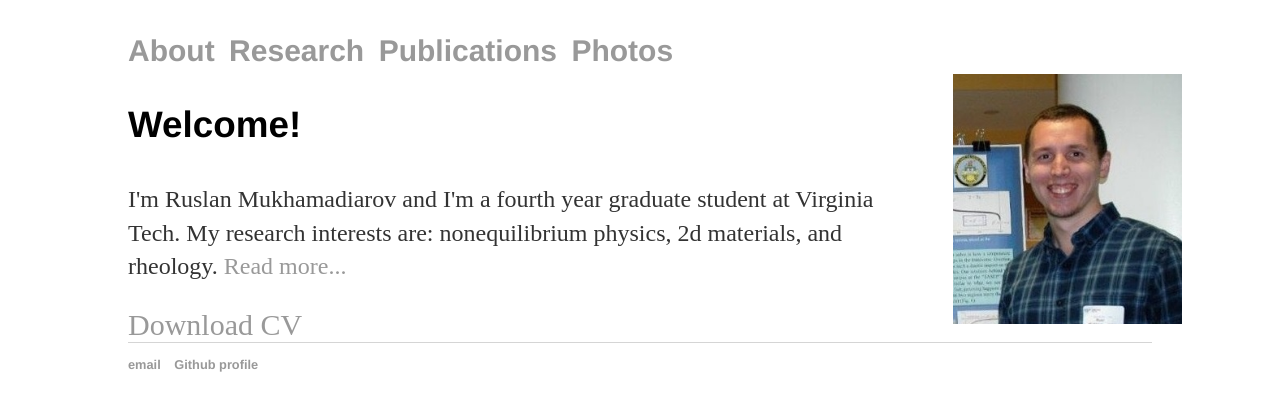
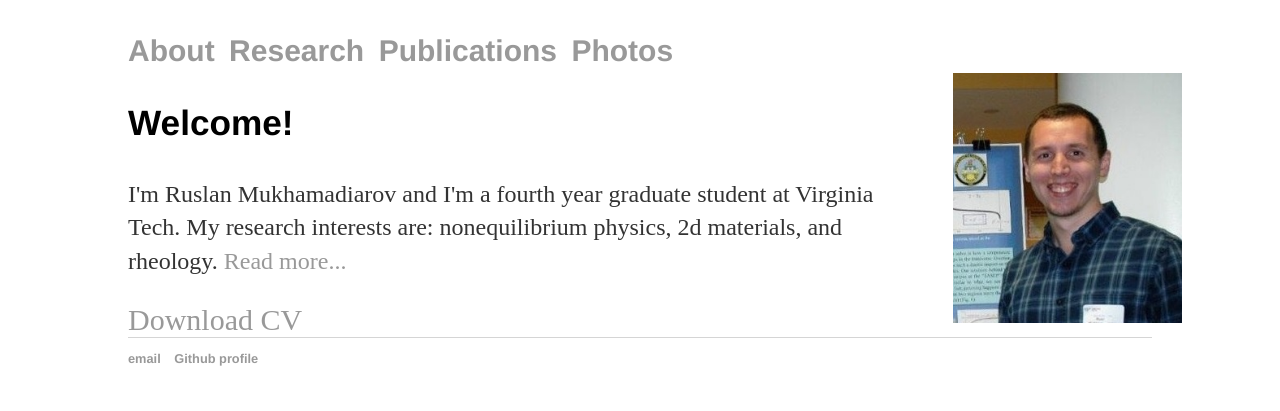
Before and after one commit to RusFortunat/mukhamadiarov, a Jekyll site: the page built from index.html, in a window 1280 px wide. Shown: the top 411 px of the page. Built offline with Jekyll 4.4.1, drawn with Linux system fonts in a browser that asks for light colours.

Commit message:
Update main.css

```diff
--- a/css/main.css
+++ b/css/main.css
@@ -6,9 +6,9 @@
 p, ul, ol { font-size: 1.5em; line-height: 1.4em; color: #333; }
 
 h1, h2, h3, h4 { font-family: 'Helvetica', 'Arial', 'Sans-Serif'; }
-h1 { font-size: 3em;  }
-h2 { font-size: 2.7em; }
-h3 { font-size: 2.3em; }
+h1 { font-size: 2.7em;  }
+h2 { font-size: 2.4em; }
+h3 { font-size: 2.2em; }
 h4 { font-size: 1.9em; }
 
 nav ul, footer ul { font-size: 1em; font-family: 'Helvetica', 'Arial', 'Sans-Serif'; padding: 0; list-style: none; font-weight: bold; }
```
